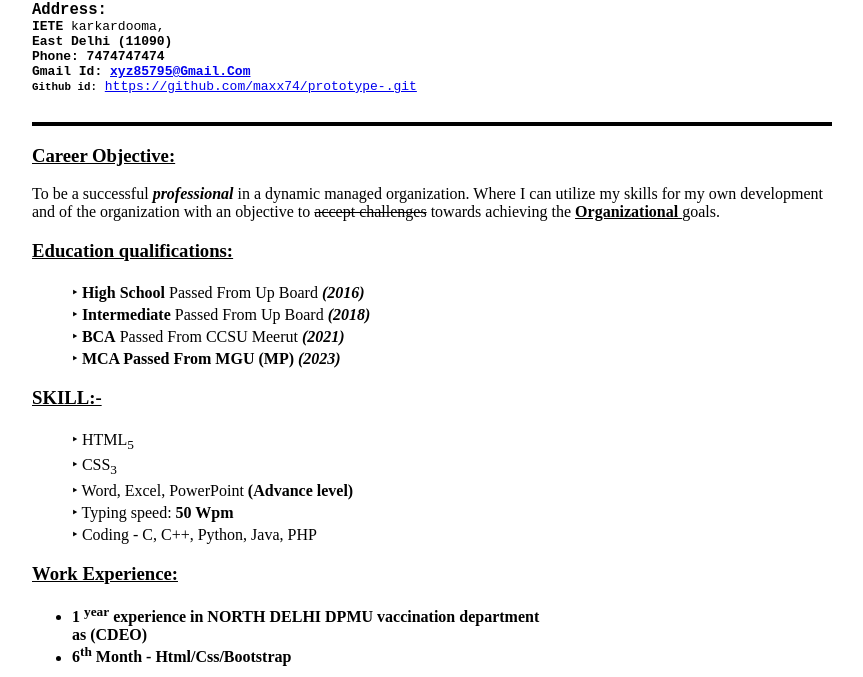
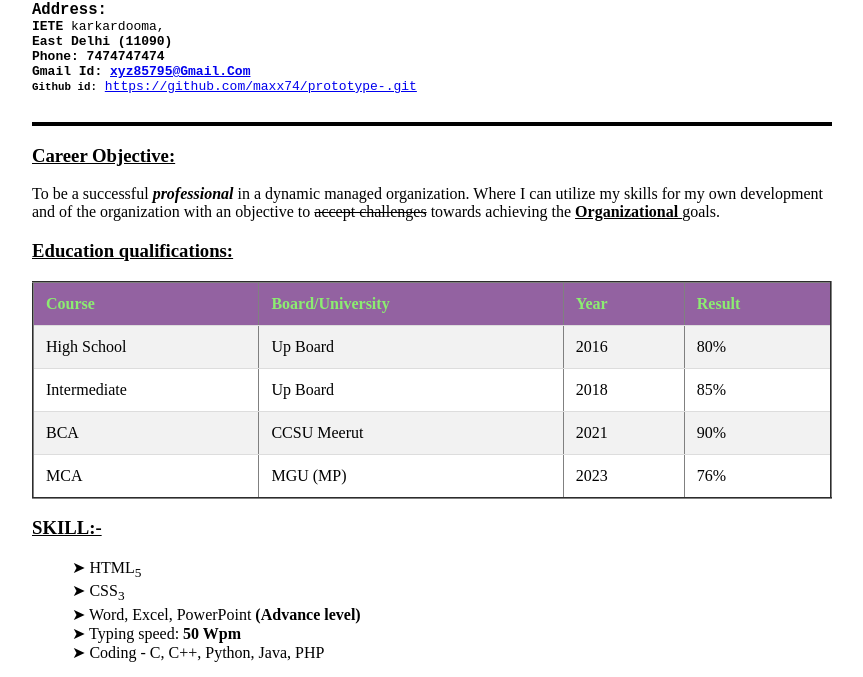
Before and after one commit to HarshKhaiwal/HTML, a plain HTML site: page resume1.html in a window 1280 px wide. Shown: the part 79-756 px from the top of the page, without its empty margins (208-1071 px from the left). Drawn offline with Linux system fonts and the light colour scheme.

Commit message:
addtable

```diff
--- a/resume1.html
+++ b/resume1.html
@@ -36,20 +36,72 @@
 
     <h3><b><u>Education qualifications:</u></b></h3>
 
-    <ul style="list-style-type: none;">
-        <li>&#8227; <b>High School</b> Passed From Up Board <b><i>(2016)</i></b></li>
-        <li>&#8227; <b>Intermediate</b> Passed From Up Board <b><i>(2018)</i></b></li>
-        <li>&#8227; <b>BCA</b> Passed From CCSU Meerut <b><i>(2021)</i></b></li>
-        <li>&#8227; <b>MCA Passed From MGU (MP)</b> <b><i>(2023)</i></b></li>
-    </ul>
+    <style>
+        table {
+            border-collapse: collapse;
+            width: 100%;
+        }
+
+        th, td {
+            padding: 12px;
+            text-align: left;
+            border-bottom: 1px solid #ddd;
+        }
+
+        th {
+            background-color: #5e1674ab;
+            color: #8ced71;
+        }
+
+        tr:nth-child(even) {
+            background-color: #f2f2f2;
+        }
+
+        tr:hover {
+            background-color: #ddd;
+        }
+    </style>
+
+    <table border="2">
+        <tr>
+            <th>Course</th>
+            <th>Board/University</th>
+            <th>Year</th>
+            <th>Result</th>
+        </tr>
+        <tr>
+            <td>High School</td>
+            <td>Up Board</td>
+            <td>2016</td>
+            <td>80%</td>
+        </tr>
+        <tr>
+            <td>Intermediate</td>
+            <td>Up Board</td>
+            <td>2018</td>
+            <td>85%</td>
+        </tr>
+        <tr>
+            <td>BCA</td>
+            <td>CCSU Meerut</td>
+            <td>2021</td>
+            <td>90%</td>
+        </tr>
+        <tr>
+            <td>MCA</td>
+            <td>MGU (MP)</td>
+            <td>2023</td>
+            <td>76%</td>
+        </tr>
+    </table>
 
     <h3><u>SKILL:-</u></h3>
     <ul style="list-style-type: none;">
-        <li>&#8227; HTML<sub>5</li>
-        <li>&#8227; CSS<sub>3</li>
-        <li>&#8227; Word, Excel, PowerPoint <b>(Advance level)</b></li>
-        <li>&#8227; Typing speed: <b>50 Wpm</b></li>
-        <li>&#8227; Coding - C, C++, Python, Java, PHP</li>
+        <li>&#10148; HTML<sub>5</li>
+        <li>&#10148; CSS<sub>3</li>
+        <li>&#10148; Word, Excel, PowerPoint <b>(Advance level)</b></li>
+        <li>&#10148; Typing speed: <b>50 Wpm</b></li>
+        <li>&#10148; Coding - C, C++, Python, Java, PHP</li>
     </ul><b>
 
     <h3><u>Work Experience:</u></h3>
```
Also changed, not shown: computer.html (+51 -1 lines).
